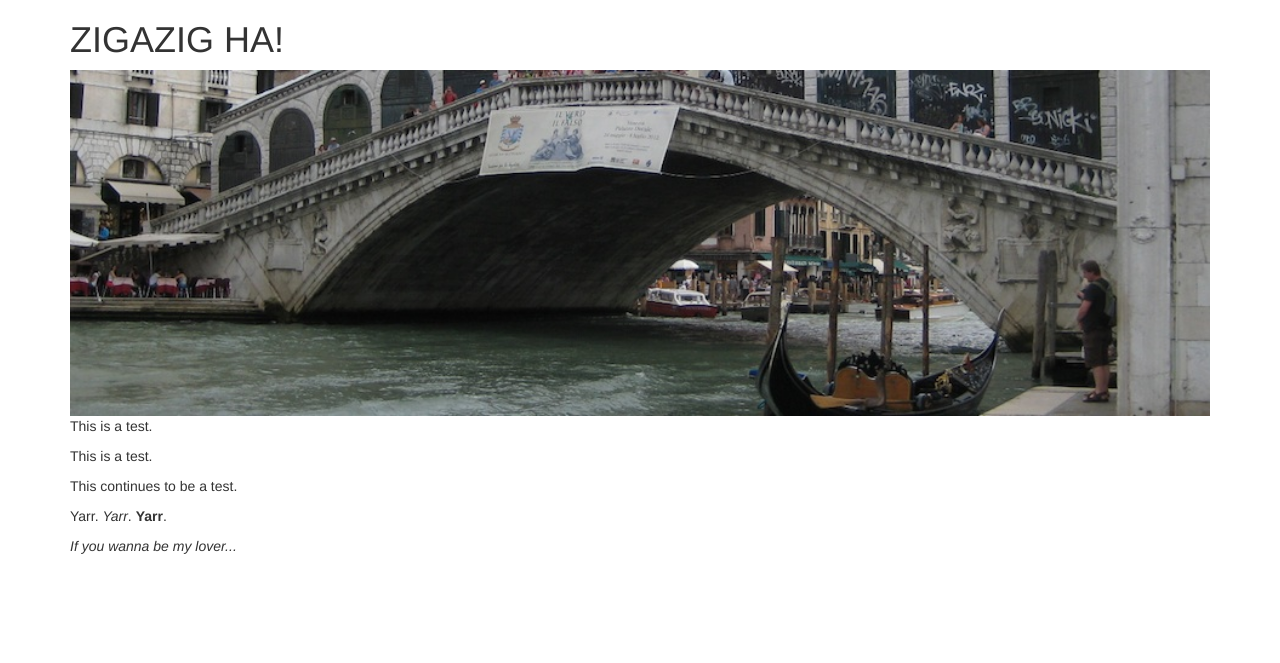
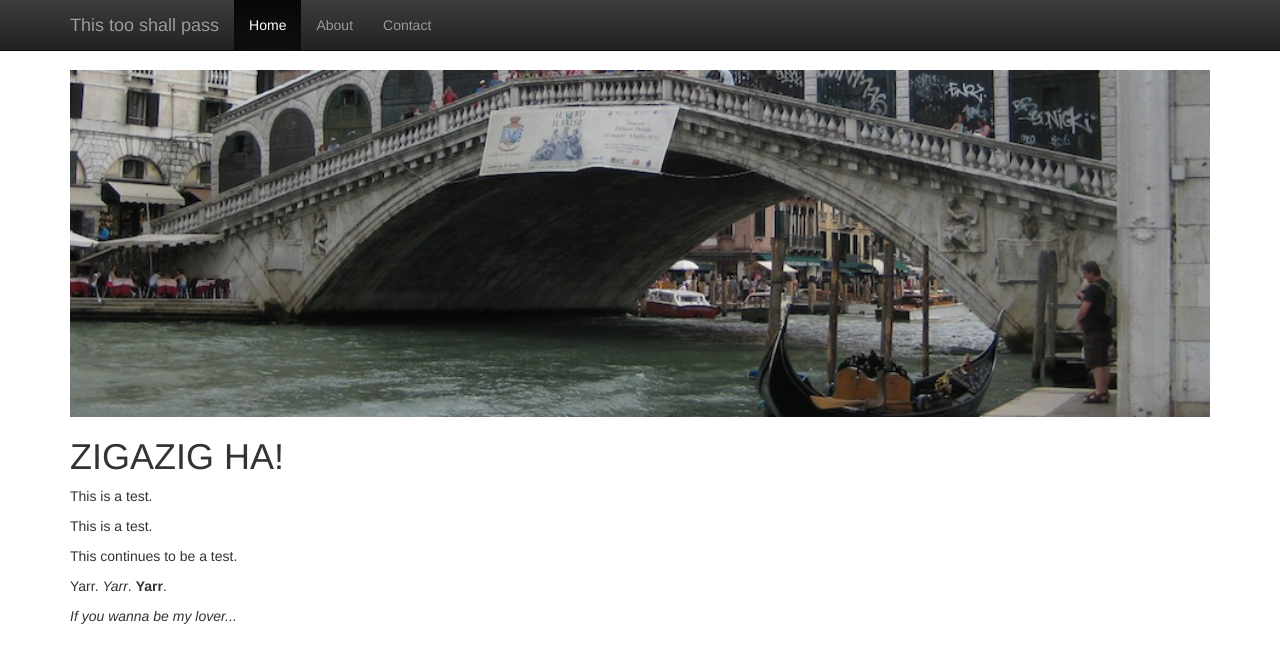
Before and after one commit to nfg/nfg.github.io, a Jekyll site: the page built from index.md, in a window 1280 px wide. Shown: the top 663 px of the page. Built offline with Jekyll 4.4.1, drawn with Linux system fonts in a browser that asks for light colours; nearby versions of some CDN libraries.

Commit message:
Updating layout.

```diff
--- a/_layouts/zigazigha.html
+++ b/_layouts/zigazigha.html
@@ -1,16 +1,9 @@
 {% include header.html %}
 
-<!--
 <div class="navbar navbar-inverse navbar-fixed-top" role="navigation">
     <div class="container">
         <div class="navbar-header">
-            <button type="button" class="navbar-toggle" data-toggle="collapse" data-target=".navbar-collapse">
-                <span class="sr-only">Toggle navigation</span>
-                <span class="icon-bar"></span>
-                <span class="icon-bar"></span>
-                <span class="icon-bar"></span>
-            </button>
-            <a class="navbar-brand" href="#">Project name</a>
+            <a class="navbar-brand" href="/">This too shall pass</a>
         </div>
         <div class="collapse navbar-collapse">
             <ul class="nav navbar-nav">
@@ -21,18 +14,16 @@
         </div>
     </div>
 </div>
--->
 
-<div class="container">
+<div class="container" style="margin-top: 70px">
+
+    <div><img src="/images/banner/FGJ_Rialto.jpg" class="img-responsive" style="width: 100%" alt="The Rialto"/></div>
 
     <h1>{{ page.title }}</h1>
 
+    {{ content }}
 
-    <div><img src="/images/banner/FGJ_Rialto.jpg" class="img-responsive" style="width: 100%" alt="The Rialto"/></div>
-
-{{ content }}
-
-<p><em>If you wanna be my lover...</em></p>
+    <p><em>If you wanna be my lover...</em></p>
 
 </div><!-- end container -->
 
```
Also changed, not shown: 1 other file.
